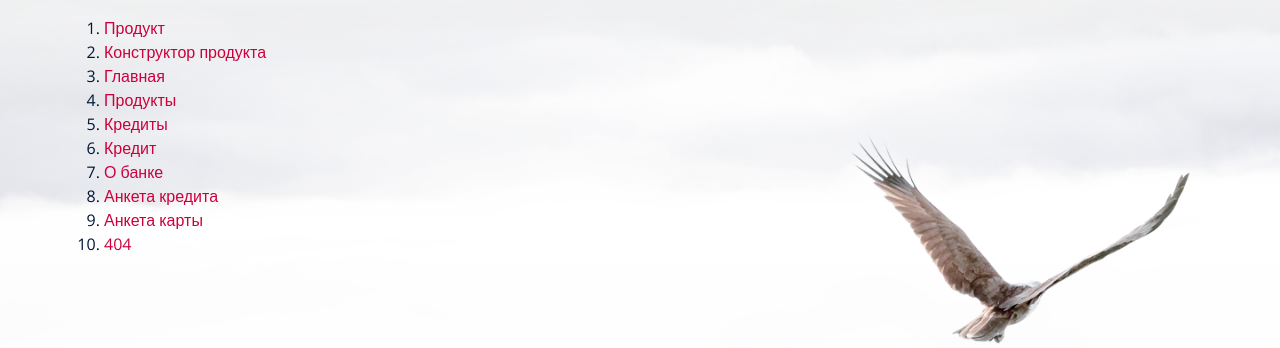
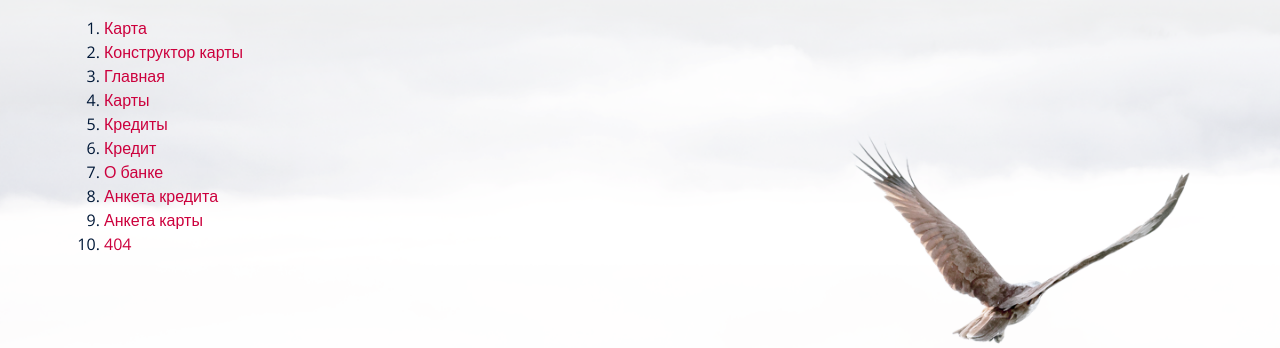
Before and after one commit to anotherstan/paramdes, a PHP site: page /sitemap.php in a window 1280 px wide; the page is wider, and only the part inside the window is pictured. Shown: the top 348 px of that part. Run offline with PHP 8.4, Linux system fonts and the light colour scheme.

Commit message:
upd:карта сайта

```diff
--- a/static/sitemap.php
+++ b/static/sitemap.php
@@ -20,16 +20,16 @@
 		<div class="grid__inner">
 			<ol>
 				<li>
-					<a href="/static/" target="_blank">Продукт</a>
+					<a href="/static/" target="_blank">Карта</a>
 				</li>
 				<li>
-					<a href="/static/index-edit.php" target="_blank">Конструктор продукта</a>
+					<a href="/static/index-edit.php" target="_blank">Конструктор карты</a>
 				</li>
 				<li>
 					<a href="/static/home.php" target="_blank">Главная</a>
 				</li>
 				<li>
-					<a href="/static/cards.php" target="_blank">Продукты</a>
+					<a href="/static/cards.php" target="_blank">Карты</a>
 				</li>
 				<li>
 					<a href="/static/credits.php" target="_blank">Кредиты</a>
```
